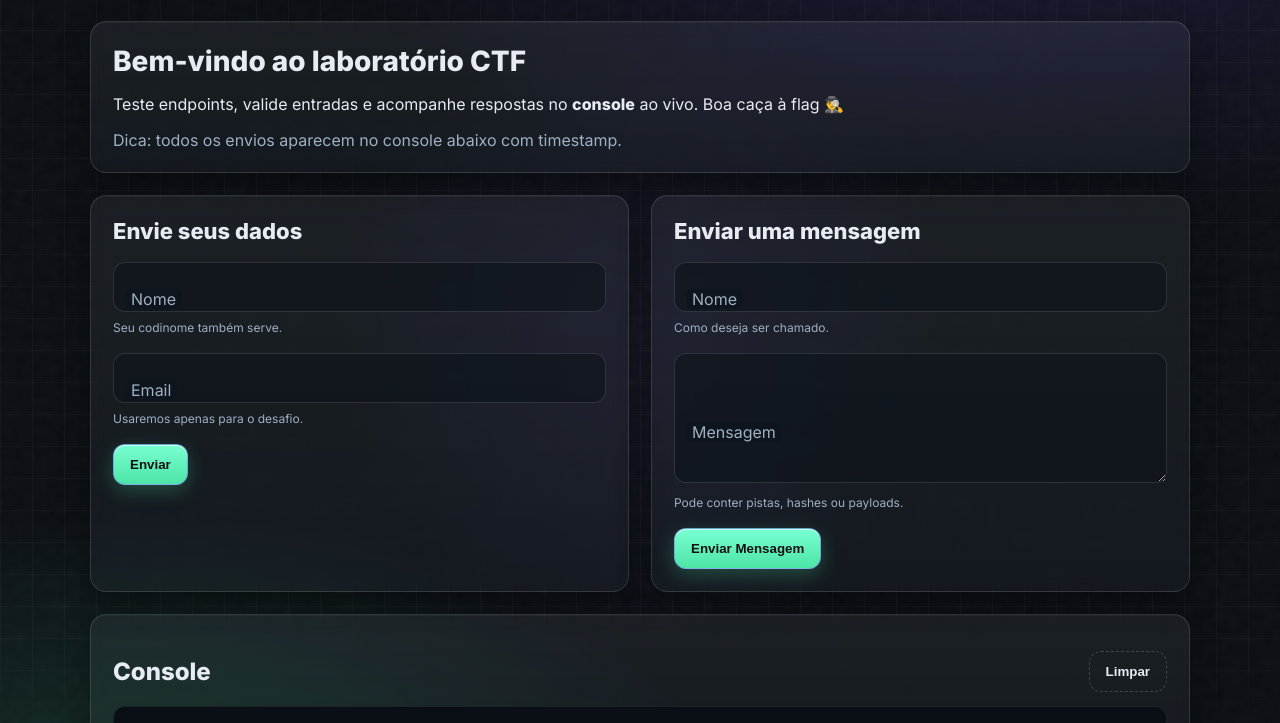
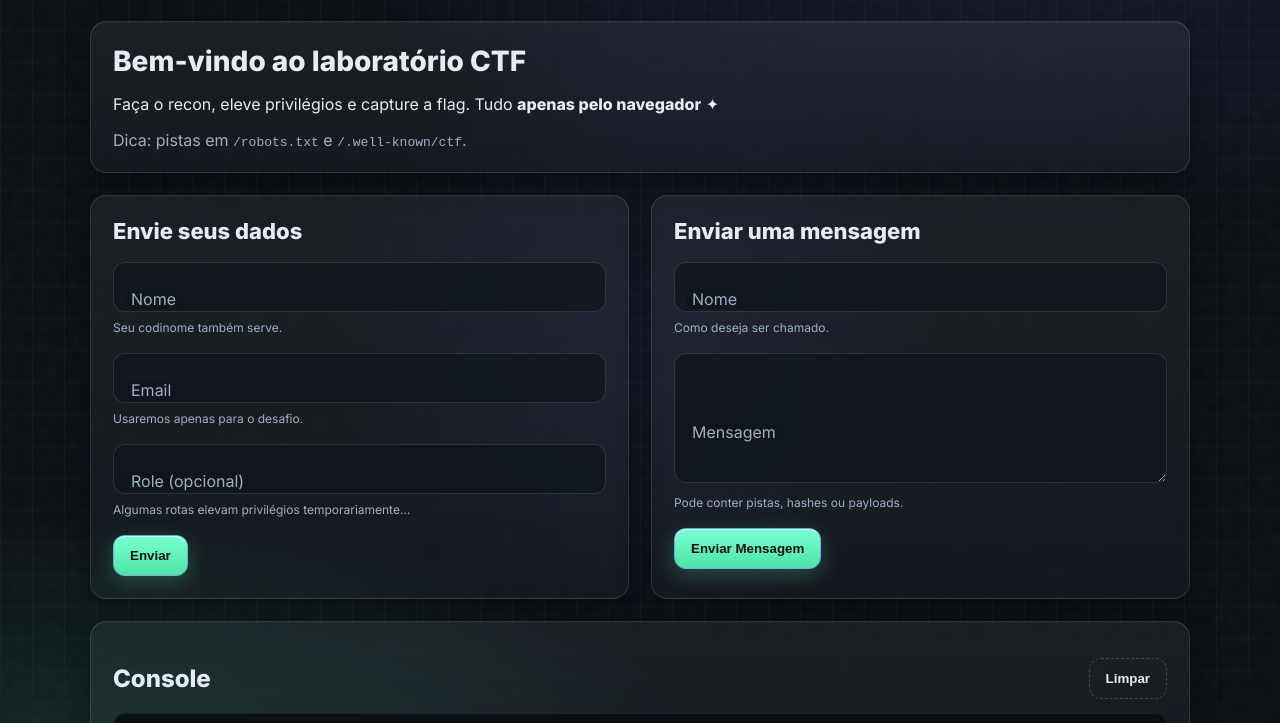
Before and after one commit to tello24/guardian_oficina-entregas, a website: page semana03/public/index.html in a window 1280 px wide. Shown: the part 65-788 px from the top of the page. Drawn offline with Linux system fonts and the light colour scheme.

Commit message:
UPDATE:  index.html

```diff
--- a/semana03/public/index.html
+++ b/semana03/public/index.html
@@ -4,14 +4,11 @@
   <meta charset="UTF-8" />
   <meta name="viewport" content="width=device-width, initial-scale=1" />
   <title>⚑ CTF Lab</title>
-
   <link rel="preconnect" href="https://fonts.googleapis.com" />
   <link href="https://fonts.googleapis.com/css2?family=Inter:wght@400;600;800&family=JetBrains+Mono:wght@400;700&display=swap" rel="stylesheet" />
-
   <link rel="stylesheet" href="/styles.css" />
 </head>
 <body>
-  <!-- efeitos -->
   <div class="bg-grid"></div>
   <div class="bg-noise"></div>
 
@@ -30,10 +27,8 @@
   <main class="container">
     <section class="hero card">
       <h1>Bem-vindo ao laboratório CTF</h1>
-      <p>Teste endpoints, valide entradas e acompanhe respostas no <strong>console</strong> ao vivo. Boa caça à flag 🕵️‍♂️</p>
-      <div class="hint">
-        Dica: todos os envios aparecem no console abaixo com timestamp.
-      </div>
+      <p>Faça o recon, eleve privilégios e capture a flag. Tudo <strong>apenas pelo navegador</strong> ✦</p>
+      <div class="hint">Dica: pistas em <code>/robots.txt</code> e <code>/.well-known/ctf</code>.</div>
     </section>
 
     <section id="dados" class="grid">
@@ -50,6 +45,13 @@
           <input type="email" id="email" name="email" required placeholder=" " autocomplete="email" />
           <label for="email">Email</label>
           <small class="help">Usaremos apenas para o desafio.</small>
+        </div>
+
+        <!-- Campo extra para o CTF -->
+        <div class="field">
+          <input type="text" id="role" name="role" placeholder=" " />
+          <label for="role">Role (opcional)</label>
+          <small class="help">Algumas rotas elevam privilégios temporariamente…</small>
         </div>
 
         <button id="btnExample" type="submit" class="btn">
@@ -80,12 +82,12 @@
       </form>
     </section>
 
-    <section class="card">
+    <section class="card" id="console">
       <div class="card-title-row">
         <h2>Console</h2>
         <button id="btnClear" class="btn btn-ghost" type="button" aria-label="Limpar console">Limpar</button>
       </div>
-      <pre id="console" class="console" aria-live="polite"><code>⟶ Console iniciado. Aguardando ações…</code></pre>
+      <pre class="console" aria-live="polite"><code>⟶ Console iniciado. Aguardando ações…</code></pre>
     </section>
   </main>
 
@@ -93,7 +95,6 @@
     <p>Feito para <strong>CTF</strong>. Respeite o ambiente de teste. ✦</p>
   </footer>
 
-  <!-- Toast -->
   <div id="toast" class="toast" role="status" aria-live="polite"></div>
 
   <script src="/app.js"></script>
```
